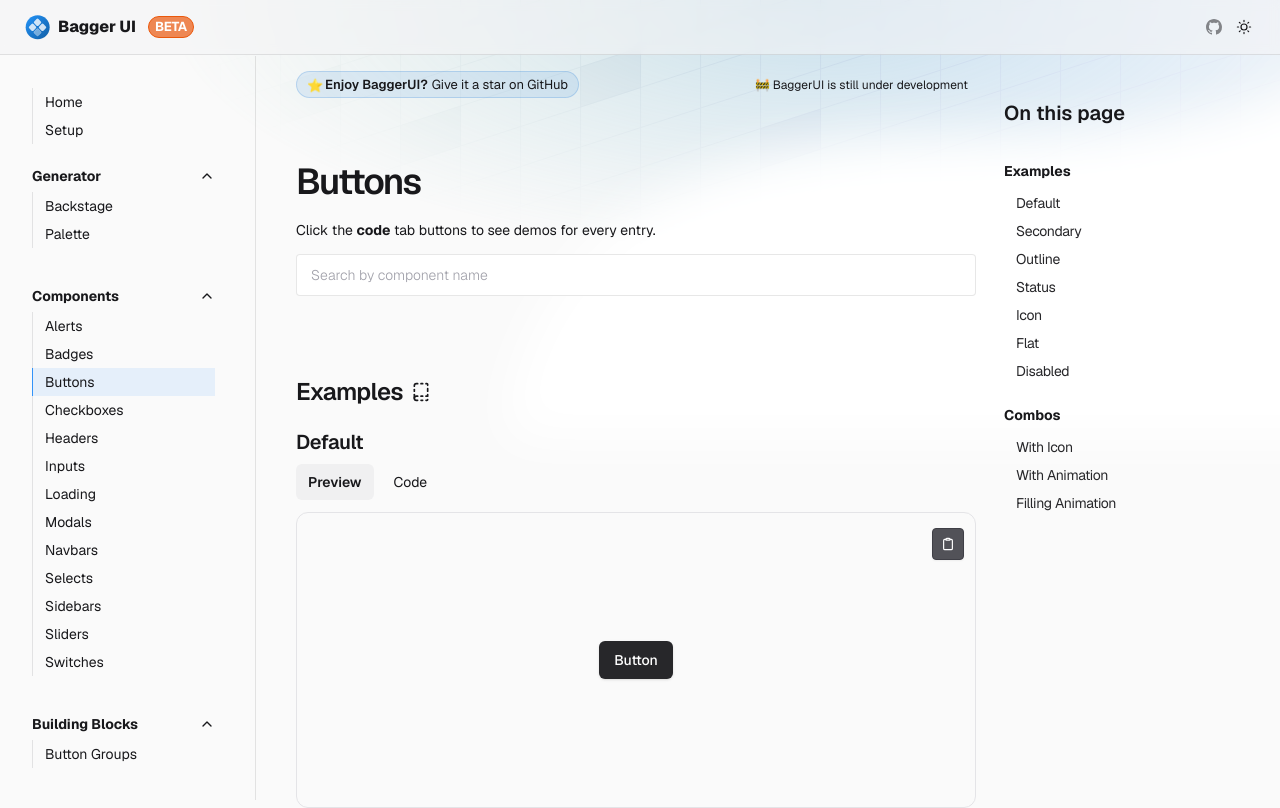
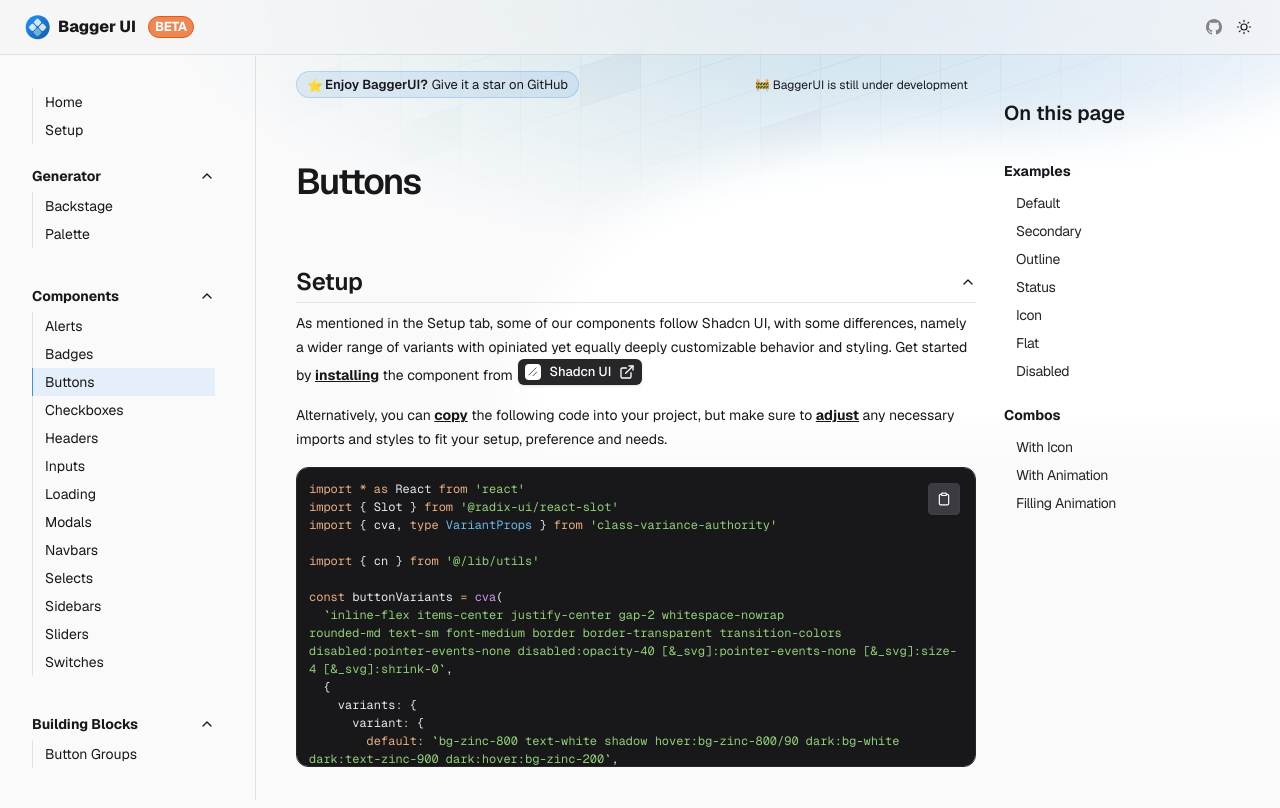
Before and after one commit to kiko-g/bagger-ui, a Next.js app: page /application-ui/buttons in a window 1280 px wide. Shown: the top 808 px of the page. Built offline with nearby package versions, Linux system fonts and the light colour scheme.

Commit message:
add sample component to top of component type page

```diff
--- /dev/null
+++ b/src/app/api/code/ui/route.ts
@@ -0,0 +1,52 @@
+import { NextRequest, NextResponse } from 'next/server'
+import fs from 'fs'
+import path from 'path'
+import axios from 'axios'
+
+export async function GET(req: NextRequest) {
+  const { searchParams } = new URL(req.url)
+  const filepath = searchParams.get('filepath')
+  const folderPath = 'src/components'
+  const githubApiFileUrl = process.env.GITHUB_API_FILE_URL
+
+  if (!filepath) {
+    return NextResponse.json({ message: 'Filepath parameter is missing' }, { status: 400 })
+  }
+
+  const filepathStr = filepath as string
+  if (process.env.NODE_ENV === 'production') {
+    try {
+      const fileUrl = `${githubApiFileUrl}/${folderPath}/${encodeURIComponent(filepathStr)}`
+      const response = await axios.get(fileUrl)
+      const fileContent = Buffer.from(response.data.content, 'base64').toString('utf8') // decode base64 content
+      return new NextResponse(sanitizeContent(fileContent), { status: 200 }) // return the content of the file
+    } catch (e) {
+      console.error(e)
+      return NextResponse.json({ message: 'Error reading file' }, { status: 500 })
+    }
+  } else {
+    try {
+      if (filepathStr.includes('..')) {
+        return new NextResponse('Invalid filepath', { status: 400 }) // prevent accessing files outside of the 'components' directory
+      }
+
+      const basePath = path.join(process.cwd(), folderPath)
+      const filePath = path.join(basePath, filepathStr)
+
+      if (!fs.existsSync(filePath)) {
+        return NextResponse.json({ message: 'File not found' }, { status: 404 })
+      }
+
+      const fileContent = fs.readFileSync(filePath, 'utf8')
+      return new NextResponse(sanitizeContent(fileContent), { status: 200 })
+    } catch (e) {
+      console.error(e)
+      return NextResponse.json({ message: 'Error reading file' }, { status: 500 })
+    }
+  }
+}
+
+function sanitizeContent(content: string) {
+  const clientServerRegex = /^(['"]use (client|server)['"]\s*;?\s*\n?)/i
+  return content.replace(clientServerRegex, '').trimStart()
+}
--- a/src/app/application-ui/buttons/page.tsx
+++ b/src/app/application-ui/buttons/page.tsx
@@ -2,6 +2,8 @@
 import { ComponentTypePage } from '@/components/ComponentTypePage'
 
 import { Button } from '@/components/ui/button'
+import { ButtonSampleSetup } from '@/components/showcase/application-ui/buttons/sample/ButtonSample'
+
 import { ButtonDefault } from '@/components/showcase/application-ui/buttons/ButtonDefault'
 import { ButtonSecondary } from '@/components/showcase/application-ui/buttons/ButtonSecondary'
 import { ButtonOutline } from '@/components/showcase/application-ui/buttons/ButtonOutline'
@@ -19,6 +21,14 @@
   return (
     <ComponentTypePage
       title="Buttons"
+      sample={{
+        nodes: [
+          {
+            item: 'Setup',
+            component: <ButtonSampleSetup />,
+          },
+        ],
+      }}
       examples={[
         {
           name: 'Default',
--- a/src/app/layout.tsx
+++ b/src/app/layout.tsx
@@ -68,7 +68,7 @@
   return (
     <html lang="en" suppressHydrationWarning>
       <head />
-      <body className={clsx('bg-background min-h-screen antialiased', fontSans.variable, fontMono.variable)}>
+      <body className={clsx('min-h-screen bg-background antialiased', fontSans.variable, fontMono.variable)}>
         <Providers>
           <Analytics />
           {children}
--- /dev/null
+++ b/src/components/CodeShowcaseFile.tsx
@@ -0,0 +1,87 @@
+'use client'
+
+import clsx from 'clsx'
+import { CheckIcon, ClipboardIcon } from 'lucide-react'
+import { useState, useEffect, useCallback } from 'react'
+import { Prism as SyntaxHighlighter } from 'react-syntax-highlighter'
+import { coldarkDark } from 'react-syntax-highlighter/dist/cjs/styles/prism'
+import { SpinnerIcon } from './icons/SpinnerIcon'
+
+interface CodeShowcaseFileProps extends React.HTMLAttributes<HTMLDivElement> {
+  path: string
+}
+
+export function CodeShowcaseFile({ path, ...divProps }: CodeShowcaseFileProps) {
+  const [code, setCode] = useState('')
+
+  useEffect(() => {
+    fetch(`/api/code/ui?filepath=${encodeURIComponent(path)}`)
+      .then((response) => response.text())
+      .then((data) => setCode(data))
+      .catch((error) => {
+        console.error('Failed to fetch component code.', error)
+      })
+  }, [path])
+
+  if (!code) return null
+
+  return (
+    <div className="relative" {...divProps}>
+      <SyntaxHighlighter
+        language="tsx"
+        style={coldarkDark}
+        customStyle={{
+          margin: '0',
+          minHeight: '60px',
+          maxHeight: '300px',
+          lineHeight: '1.25',
+          fontSize: '12px',
+          borderRadius: '0.75rem',
+        }}
+      >
+        {code}
+      </SyntaxHighlighter>
+
+      <div className="absolute right-4 top-4 z-10 flex items-center justify-end gap-2">
+        <CopyCodeButton text={code} />
+      </div>
+    </div>
+  )
+}
+
+function CopyCodeButton({ text }: { text: string }) {
+  const [isCopied, setIsCopied] = useState(false)
+
+  const copyToClipboard = useCallback(() => {
+    navigator.clipboard
+      .writeText(text)
+      .then(() => {
+        setIsCopied(true)
+        setTimeout(() => setIsCopied(false), 3000)
+      })
+      .catch(() => console.error('Failed to copy code to clipboard.'))
+  }, [text])
+
+  return (
+    <button
+      onClick={copyToClipboard}
+      disabled={isCopied || !text}
+      className={clsx(
+        'flex items-center justify-start gap-1 rounded border px-2 py-2 text-xs shadow-sm transition disabled:pointer-events-none',
+        isCopied
+          ? 'border-teal-600 bg-teal-600 text-white'
+          : 'border-zinc-700 bg-zinc-700/90 text-white hover:bg-zinc-700',
+      )}
+    >
+      {text ? (
+        isCopied ? (
+          <CheckIcon className="size-3.5 stroke-2" />
+        ) : (
+          <ClipboardIcon className="size-3.5 stroke-2" />
+        )
+      ) : (
+        <SpinnerIcon className="size-3.5 animate-spin" />
+      )}
+    </button>
+  )
+}
--- a/src/components/ComponentShowcase.tsx
+++ b/src/components/ComponentShowcase.tsx
@@ -70,7 +70,7 @@
             {code}
           </SyntaxHighlighter>
         ) : (
-          <div className="flex w-full items-center justify-center rounded-xl border border-zinc-200 bg-zinc-50 px-8 py-32 dark:border-zinc-800 dark:bg-zinc-925">
+          <div className="flex w-full items-center justify-center rounded-xl border border-zinc-200 bg-zinc-50 px-8 py-32 dark:border-zinc-800 dark:bg-zinc-900">
             {component}
           </div>
         )}
--- a/src/components/ComponentTypePage.tsx
+++ b/src/components/ComponentTypePage.tsx
@@ -2,26 +2,28 @@
 
 import React, { useState, useMemo } from 'react'
 import clsx from 'clsx'
+import { strIncludes } from '@/utils'
+import type { ComponentCardType, ComponentSample, QuickNavigation } from '@/types'
+
 import { Layout } from '@/components/Layout'
-import { strIncludes } from '@/utils'
-import type { ComponentCardType, NavigationLevel } from '@/types'
 import { ComponentShowcase } from '@/components/ComponentShowcase'
-import { BookDashedIcon, LinkIcon, PuzzleIcon } from 'lucide-react'
+
+import { BookDashedIcon, PuzzleIcon } from 'lucide-react'
 
 type Props = {
   title: string
   description?: React.ReactNode
-  component?: React.ReactNode
+  sample?: ComponentSample
   examples: ComponentCardType[]
   combos?: ComponentCardType[]
 }
 
-export function ComponentTypePage({ title, description, component, examples, combos }: Props) {
+export function ComponentTypePage({ title, description, sample, examples, combos }: Props) {
   const [search, setSearch] = useState('')
   const filteredExamples = useMemo(() => examples.filter((item) => strIncludes(item.name, search)), [examples, search])
   const filteredCombos = useMemo(() => combos?.filter((item) => strIncludes(item.name, search)), [combos, search])
 
-  const quickNav: NavigationLevel[] = useMemo(() => {
+  const quickNav: QuickNavigation = useMemo(() => {
     return [
       {
         name: 'Examples',
@@ -47,28 +49,12 @@
     <Layout location={title} sidebar quickNav={quickNav}>
       <section className="mb-36 w-full py-6 lg:py-8 xl:py-12">
         <h2 className="mb-2 text-2xl font-semibold tracking-tighter lg:mb-4 lg:text-4xl">{title}</h2>
-        {description ? (
-          description
-        ) : (
-          <p className="mb-3 max-w-4xl text-sm">
-            Click the <strong>code</strong> tab buttons to see demos for every entry.
-          </p>
-        )}
-        <div className="mb-4">
-          <input
-            type="search"
-            id="searchComponent"
-            name="searchComponent"
-            placeholder="Search by component name"
-            value={search}
-            onChange={(e) => setSearch(e.target.value)}
-            className="w-full rounded-sm border border-zinc-900/10 bg-white px-2 py-1.5 text-xs font-normal transition placeholder:font-light placeholder:text-zinc-400 hover:border-primary-600/80 hover:bg-primary-600/5 focus:border-primary-600 focus:bg-primary-600/5 focus:accent-primary-600 focus:ring-0 focus:ring-primary-600 focus:ring-offset-0 dark:border-zinc-200/10 dark:bg-zinc-100/5 dark:placeholder:text-zinc-400 dark:hover:border-primary-600/40 dark:hover:bg-primary-600/10 dark:focus:border-primary-600/80 dark:focus:bg-primary-600/10 dark:focus:ring-0 dark:focus:ring-primary-600 lg:px-3.5 lg:py-2 lg:text-sm"
-          />
-        </div>
+
+        {sample && <ComponentSample sample={sample} description={description} />}
 
         <h3
           id="examples"
-          className="mb-2 flex flex-wrap items-center pt-16 text-base font-semibold tracking-tighter md:text-lg lg:text-xl lg:tracking-tight xl:text-2xl 2xl:text-3xl"
+          className="mb-2 flex flex-wrap items-center border-b border-zinc-200 pb-2 pt-16 text-base font-semibold tracking-tighter dark:border-zinc-800 md:text-lg lg:text-xl lg:tracking-tight xl:text-2xl 2xl:text-3xl"
         >
           <a href="#examples" className="group flex w-full items-center gap-2">
             <span className="group-hover:underline">Examples</span>
@@ -76,7 +62,7 @@
           </a>
         </h3>
 
-        <ul id="examples" className={clsx('grid grid-cols-1 border-b border-zinc-200 pb-16')}>
+        <ul id="examples" className="grid grid-cols-1">
           {filteredExamples?.length > 0 ? (
             filteredExamples.map((item, itemIdx) => (
               <ComponentShowcase
@@ -96,10 +82,9 @@
           )}
         </ul>
 
-        {/* Combos */}
         <h3
           id="combos"
-          className="mb-2 flex flex-wrap items-center pt-16 text-base font-semibold tracking-tighter md:text-lg lg:text-xl lg:tracking-tight xl:text-2xl 2xl:text-3xl"
+          className="mb-2 flex flex-wrap items-center border-b border-zinc-200 pb-2 pt-16 text-base font-semibold tracking-tighter dark:border-zinc-800 md:text-lg lg:text-xl lg:tracking-tight xl:text-2xl 2xl:text-3xl"
         >
           <a href="#combos" className="group flex w-full items-center gap-2">
             <span className="group-hover:underline">Combos</span>
@@ -129,3 +114,16 @@
     </Layout>
   )
 }
+
+function ComponentSample({ sample, description }: { sample: ComponentSample; description?: React.ReactNode }) {
+  if (!sample) return null
+
+  return (
+    <div className="mb-0 border-zinc-200 dark:border-zinc-800">
+      {description ? description : null}
+      {sample.nodes.map((node, nodeIdx) => (
+        <div key={`sample-${nodeIdx}`}>{node.component}</div>
+      ))}
+    </div>
+  )
+}
--- /dev/null
+++ b/src/components/showcase/application-ui/buttons/sample/ButtonSample.tsx
@@ -0,0 +1,49 @@
+import Link from 'next/link'
+
+import { Button } from '@/components/ui/button'
+import { Accordion, AccordionItem, AccordionTrigger, AccordionContent } from '@/components/ui/accordion'
+
+import { ShadCnIcon } from '@/components/icons'
+import { CodeShowcaseFromAPI } from '@/components/CodeShowcaseFromAPI'
+
+import { ExternalLink, LinkIcon } from 'lucide-react'
+import { CodeShowcaseFile } from '@/components/CodeShowcaseFile'
+
+export function ButtonSampleSetup() {
+  return (
+    <Accordion id="setup" className="pt-12" type="single" defaultValue="item-1" collapsible>
+      <AccordionItem value="item-1" className="border-b-0">
+        <AccordionTrigger className="mb-2 flex flex-wrap items-center border-b border-zinc-200 pb-1 pt-0 text-base font-semibold tracking-tighter dark:border-zinc-800 md:text-lg lg:text-xl lg:tracking-tight xl:text-2xl 2xl:text-3xl">
+          <span>Setup</span>
+          <LinkIcon className="h-4 w-4 opacity-0 transition-opacity group-hover:opacity-60" />
+        </AccordionTrigger>
+
+        <AccordionContent className="space-y-4">
+          <p>
+            As mentioned in the Setup tab, some of our components follow Shadcn UI, with some differences, namely a
+            wider range of variants with opiniated yet equally deeply customizable behavior and styling. Get started by{' '}
+            <strong className="underline">installing</strong> the component from{' '}
+            <Button variant="default" size="xs" className="ml-0.5">
+              <Link
+                target="_blank"
+                href="https://ui.shadcn.com/docs/components/button#installation"
+                className="flex items-center gap-2"
+              >
+                <ShadCnIcon className="h-4.5 w-4.5 rounded bg-white p-[2px] text-zinc-900 dark:bg-zinc-900 dark:text-white" />
+                <span>Shadcn UI</span>
+                <ExternalLink className="h-3.5 w-3.5" />
+              </Link>
+            </Button>
+          </p>
+          <p>
+            Alternatively, you can <strong className="underline">copy</strong> the following code into your project, but
+            make sure to <strong className="underline">adjust</strong> any necessary imports and styles to fit your
+            setup, preference and needs.
+          </p>
+
+          <CodeShowcaseFile path="/ui/button.tsx" />
+        </AccordionContent>
+      </AccordionItem>
+    </Accordion>
+  )
+}
--- a/src/components/ui/button.tsx
+++ b/src/components/ui/button.tsx
@@ -1,4 +1,5 @@
 import * as React from 'react'
+import { Slot } from '@radix-ui/react-slot'
 import { cva, type VariantProps } from 'class-variance-authority'
 
 import { cn } from '@/lib/utils'
@@ -11,6 +12,7 @@
       variant: {
         default: `bg-zinc-800 text-white shadow hover:bg-zinc-800/90 dark:bg-white dark:text-zinc-900 dark:hover:bg-zinc-200`,
         secondary: `bg-indigo-600 text-white shadow-sm hover:bg-indigo-600/90 dark:bg-indigo-700 dark:hover:bg-indigo-700/90 dark:text-white`,
+        glass: `bg-zinc-700/10 text-zinc-800 hover:bg-zinc-700/20 dark:bg-zinc-100/5 dark:text-zinc-200 dark:hover:bg-zinc-100/10`,
         dangerous: `bg-rose-600 text-white shadow-sm hover:bg-rose-600/90 dark:bg-rose-700 dark:hover:bg-rose-700/90 dark:text-white`,
         success: `bg-emerald-600 text-white shadow-sm hover:bg-emerald-600/90 dark:bg-emerald-700 dark:hover:bg-emerald-700/90 dark:text-white`,
         outline: `border-zinc-300 bg-transparent shadow-sm hover:bg-zinc-100 dark:bg-zinc-800/10 dark:border-zinc-200/10 dark:hover:bg-zinc-800`,
@@ -19,6 +21,7 @@
       },
       size: {
         default: `px-3.5 py-1.5`,
+        xs: `px-1.5 py-0.5 text-xs`,
         sm: `px-2.5 py-1`,
         md: `px-3 py-1.5`,
         lg: `px-3.5 py-2`,
@@ -44,13 +47,18 @@
   },
 )
 
-interface ButtonProps extends React.ButtonHTMLAttributes<HTMLButtonElement>, VariantProps<typeof buttonVariants> {}
+export interface ButtonProps
+  extends React.ButtonHTMLAttributes<HTMLButtonElement>,
+    VariantProps<typeof buttonVariants> {
+  asChild?: boolean
+}
 
 const Button = React.forwardRef<HTMLButtonElement, ButtonProps>(
-  ({ className, variant, size, roundedness, ...props }, ref) => (
-    <button className={cn(buttonVariants({ variant, size, roundedness, className }))} ref={ref} {...props} />
-  ),
+  ({ className, variant, size, roundedness, asChild, ...props }, ref) => {
+    const Comp = asChild ? Slot : 'button'
+    return <Comp className={cn(buttonVariants({ variant, size, roundedness, className }))} ref={ref} {...props} />
+  },
 )
 Button.displayName = 'Button'
 
-export { Button, buttonVariants, type ButtonProps }
+export { Button, buttonVariants }
--- a/src/styles/globals.css
+++ b/src/styles/globals.css
@@ -1,6 +1,18 @@
 @tailwind base;
 @tailwind components;
 @tailwind utilities;
+
+@layer base {
+  :root {
+    --radius: 0.5rem;
+
+    --background-color: #fafafb;
+  }
+
+  .dark {
+    --background-color: #121217;
+  }
+}
 
 *::selection {
   @apply bg-primary-600/50 text-white dark:bg-secondary-500/50;
@@ -15,7 +27,7 @@
 }
 
 body {
-  @apply bg-zinc-50 font-sans text-zinc-900 antialiased dark:bg-zinc-950 dark:text-zinc-100;
+  @apply bg-background font-sans text-zinc-900 antialiased dark:bg-background dark:text-zinc-100;
 }
 
 code,
@@ -30,13 +42,13 @@
 
 pre {
   color: white;
-  background-color: theme('colors.zinc.925') !important;
+  background-color: theme('colors.zinc.900') !important;
   border: 1px solid theme('colors.zinc.800');
 }
 
 .dark pre {
   color: white;
-  background-color: theme('colors.zinc.925') !important;
+  background-color: theme('colors.zinc.900') !important;
   border: 1px solid theme('colors.zinc.800');
 }
 
@@ -58,9 +70,3 @@
 .rotate-in {
   animation: rotate 0.5s forwards;
 }
-
-@layer base {
-  :root {
-    --radius: 0.5rem;
-  }
-}
--- a/src/types/index.d.ts
+++ b/src/types/index.d.ts
@@ -1,3 +1,10 @@
+export interface ComponentSample {
+  nodes: {
+    item: string
+    component: React.ReactNode
+  }[]
+}
+
 export interface NavigationLevel {
   name: string
   items?: NavigationItem[]
@@ -7,6 +14,8 @@
   name: string
   href: string
 }
+
+export type QuickNavigation = (NavigationItem | NavigationLevel)[]
 export interface ComponentCardType {
   name: string
   path: string | null
--- a/tailwind.config.ts
+++ b/tailwind.config.ts
@@ -14,8 +14,8 @@
   theme: {
     fontSize: {
       '3xs': ['0.60rem', { lineHeight: '0.75rem' }],
-      '2xs': ['0.75rem', { lineHeight: '1.25rem' }],
-      xs: ['0.8125rem', { lineHeight: '1.5rem' }],
+      '2xs': ['0.75rem', { lineHeight: '1.2rem' }],
+      xs: ['0.8125rem', { lineHeight: '1.25rem' }],
       sm: ['0.875rem', { lineHeight: '1.5rem' }],
       base: ['1rem', { lineHeight: '1.75rem' }],
       lg: ['1.125rem', { lineHeight: '1.75rem' }],
@@ -36,6 +36,7 @@
     typography: 'typographyStyles',
     extend: {
       colors: {
+        background: 'var(--background-color)',
         slate: {
           '150': '#eaeef4',
         },
```
